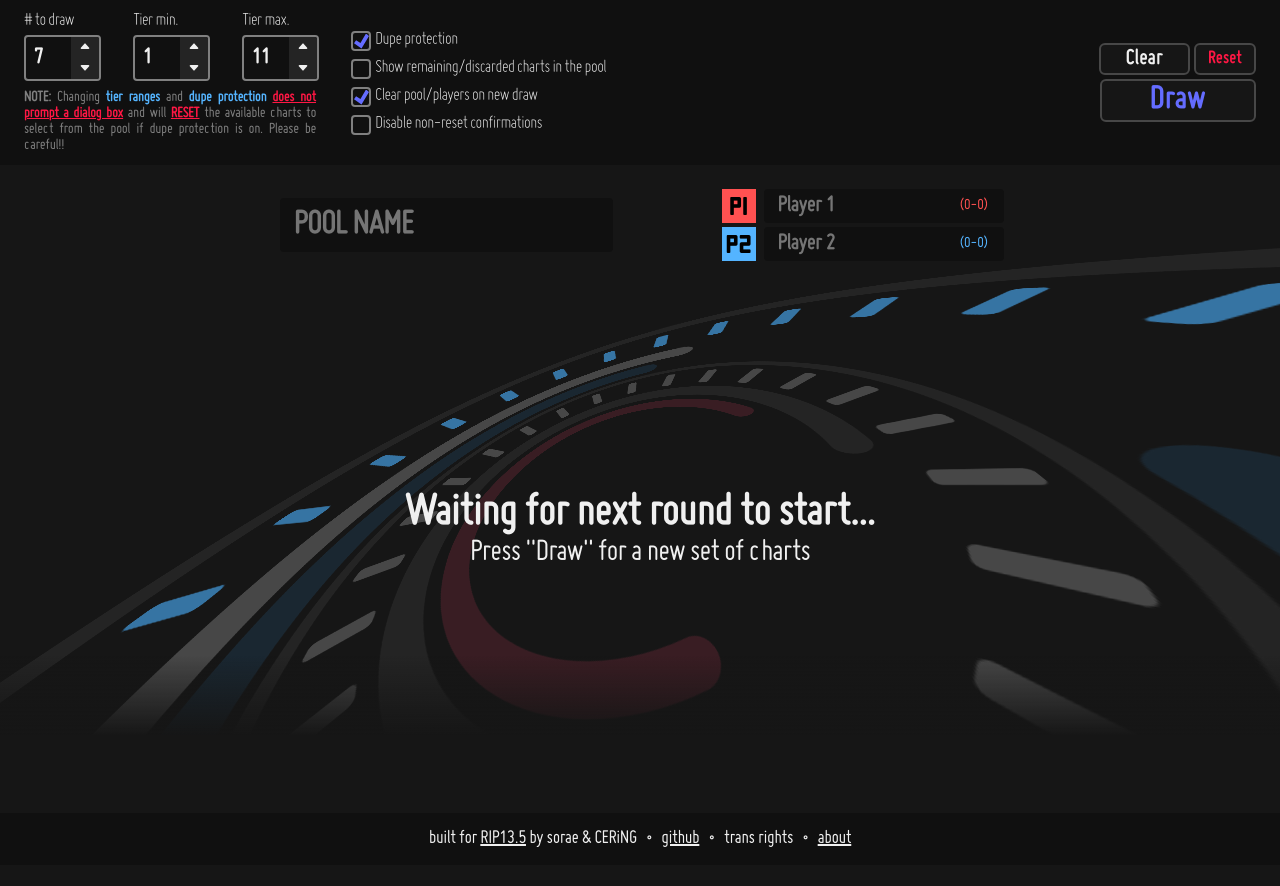
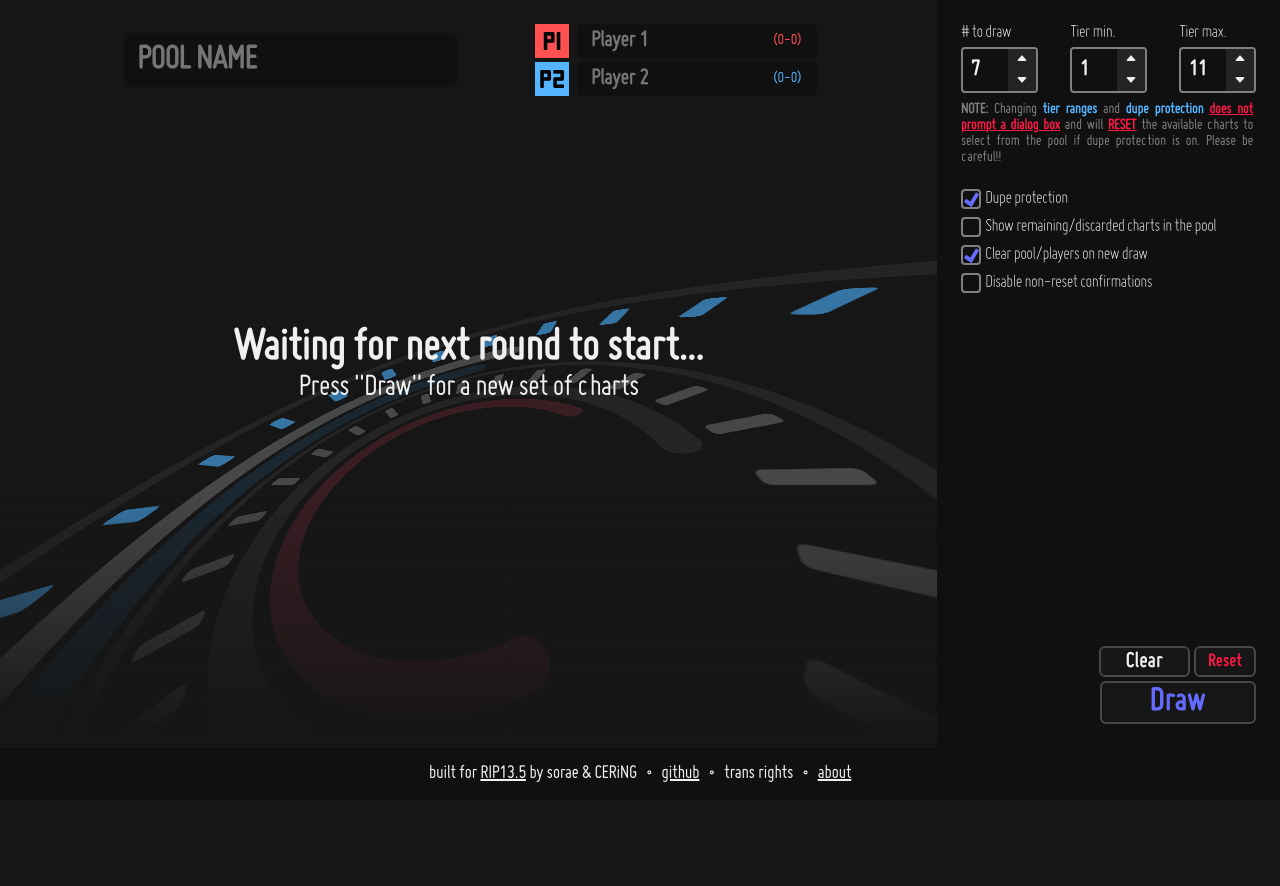
Before and after one commit to soraeee/cardigan, a React (Vite) app in the folder card-draw/: page / in a window 1280 px wide. Shown: the top 886 px of the page. After the commit the page ends 800 px from the top, so only its background shows below. Built offline with nearby package versions, Linux system fonts and the light colour scheme.

Commit message:
Set up alternate display method

```diff
--- a/card-draw/src/scss/components/card.scss
+++ b/card-draw/src/scss/components/card.scss
@@ -3,14 +3,14 @@
 @use '../util/mixins' as mixin;
 @use "sass:map";
 
-$card-width: 720px;
+$card-width: 690px;
 $side-width: 65px;
 
 .card {
   @include mixin.flex($align: stretch);
   @include mixin.border();
   z-index: 2;
-  width: 80%;
+  width: 100%;
   max-width: $card-width;
   min-height: 64px;
   user-select: none;
--- a/card-draw/src/scss/components/match.scss
+++ b/card-draw/src/scss/components/match.scss
@@ -4,8 +4,8 @@
 
 .match {
   @include mixin.flex($align: space-between, $x-align: center, $gap: 12px);
-  width: 80%;
-  max-width: 720px;
+  width: 100%;
+  max-width: 690px;
   &-name {
     @include font.miso(2.25em, color.$lite, 700);
     @include mixin.border($color: transparent);
--- a/card-draw/src/scss/components/settings.scss
+++ b/card-draw/src/scss/components/settings.scss
@@ -3,8 +3,8 @@
 @use '../util/mixins' as mixin;
 
 .header {
-  @include mixin.flex($align: space-between);
-  padding: 12px 24px;
+  @include mixin.flex($dir: column, $align: space-between);
+  padding: 24px;
   background-color: color.$dark2;
 
   @include mixin.mobile {
@@ -15,7 +15,7 @@
 }
 
 .settings {
-  @include mixin.flex($gap: 32px);
+  @include mixin.flex($dir: column, $gap: 24px);
   &-inner {
     @include mixin.flex($align: space-between, $x-align: end, $gap: 32px);
   }
--- a/card-draw/src/scss/main.scss
+++ b/card-draw/src/scss/main.scss
@@ -28,8 +28,10 @@ html {
 }
 
 .content {
+  @include mixin.flex($dir: row-reverse);
   grid-area: content;
   min-height: calc(100vh - 52px);
+
 
   @media only screen and (max-width: 420px) {
     max-width: 100vw;
@@ -43,9 +45,9 @@ html {
 b { font-weight: 700 }
 
 .display {
-  @include mixin.flex($dir: column, $x-align: center, $gap: 8px);
+  @include mixin.flex($dir: column, $align: start, $x-align: center, $gap: 8px);
   margin: 0 auto;
-  max-width: 100%;
+  width: 100%;
   padding: 24px 0;
   //background-color: #00ff00;
 
@@ -142,9 +144,9 @@ b { font-weight: 700 }
   position: absolute;
   background-color: #00ff00;
   min-height: 40vh;
+  top: 60vh;
   width: 100%;
   overflow: hidden;
-  top: 80%;
   z-index: -1;
-  background: linear-gradient(#00000000 5%, color.$dark 30%, color.$dark 100%);
+  background: linear-gradient(#00000000 5%, color.$dark 80%, color.$dark 100%);
 }
```
